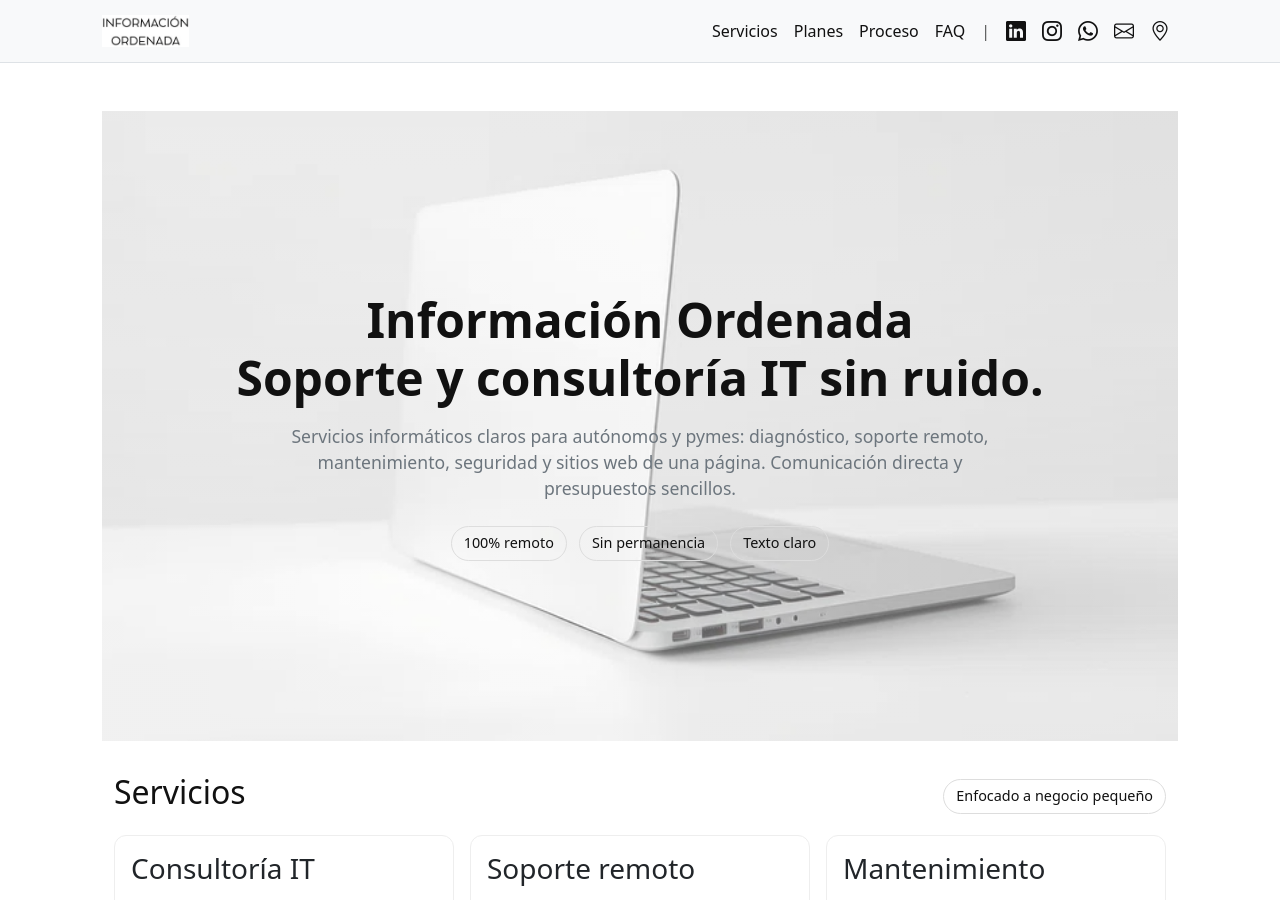
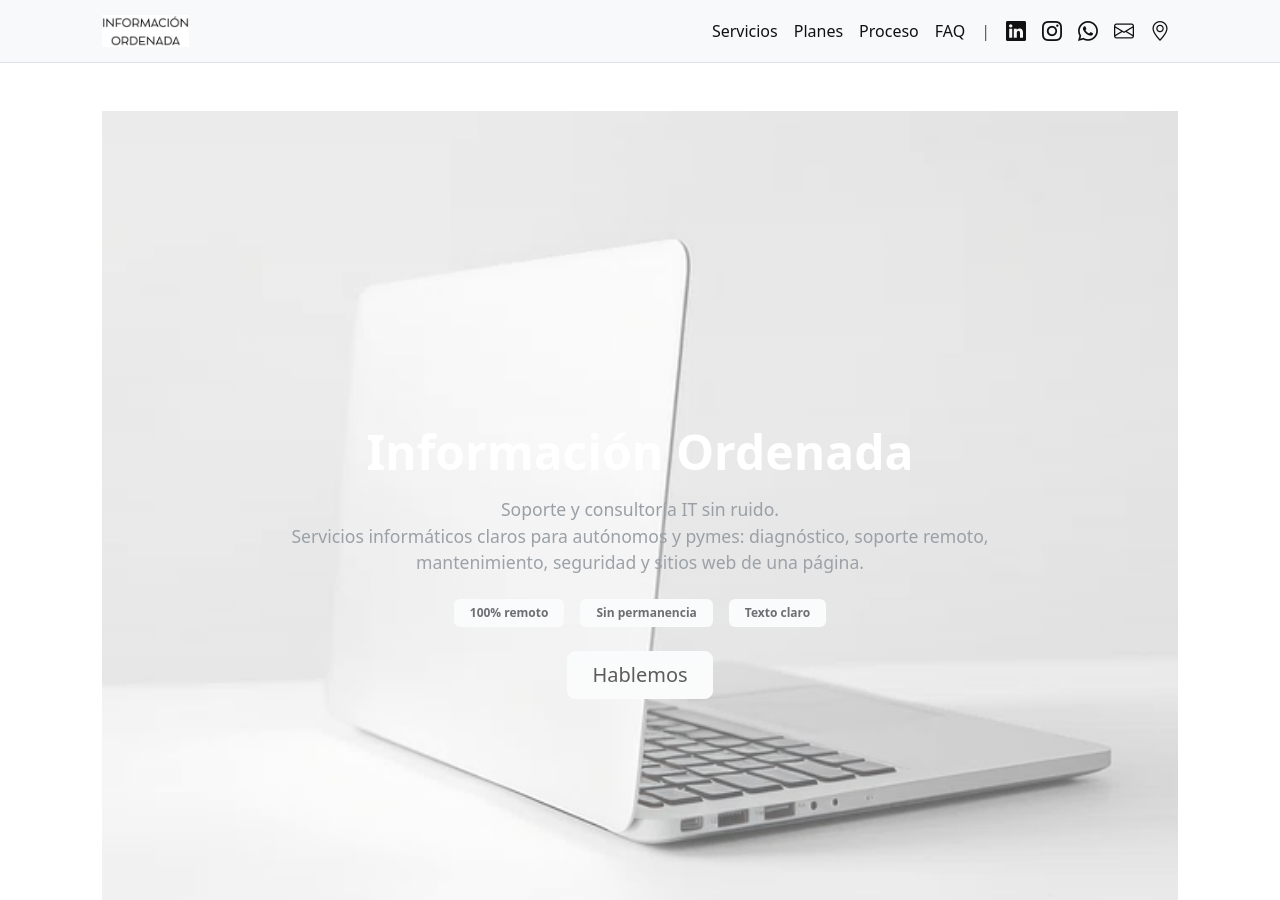
Before and after one commit to alexos-es/io, a Jekyll site: the page built from index.html, in a window 1280 px wide and 900 px high. Built offline with Jekyll 4.4.1, drawn with Linux system fonts in a browser that asks for light colours.

Commit message:
Update index.html

```diff
--- a/index.html
+++ b/index.html
@@ -4,17 +4,19 @@ layout: default
 description: "Soporte y consultoría IT sin ruido para autónomos y micro-pymes: diagnóstico, soporte remoto, mantenimiento, seguridad y webs de una página."
 ---
 
-<section class="hero" id="inicio">
-  <div class="hero-overlay">
-    <div class="container">
-      <h1>Información Ordenada<br/>Soporte y consultoría IT sin ruido.</h1>
-      <p>Servicios informáticos claros para autónomos y pymes: diagnóstico, soporte remoto, mantenimiento, seguridad y sitios web de una página. Comunicación directa y presupuestos sencillos.</p>
-      <div class="kpi">
-        <div class="item">100% remoto</div>
-        <div class="item">Sin permanencia</div>
-        <div class="item">Texto claro</div>
-      </div>
+<section class="hero d-flex align-items-center text-center bg-dark text-white" id="inicio" style="min-height: 100vh;">
+  <div class="container py-5">
+    <h1 class="display-4 fw-bold mb-3">Información Ordenada</h1>
+    <p class="lead mb-4">
+      Soporte y consultoría IT sin ruido.<br>
+      Servicios informáticos claros para autónomos y pymes: diagnóstico, soporte remoto, mantenimiento, seguridad y sitios web de una página.
+    </p>
+    <div class="d-flex justify-content-center gap-3 flex-wrap mb-4">
+      <span class="badge bg-light text-dark px-3 py-2">100% remoto</span>
+      <span class="badge bg-light text-dark px-3 py-2">Sin permanencia</span>
+      <span class="badge bg-light text-dark px-3 py-2">Texto claro</span>
     </div>
+    <a href="#contacto" class="btn btn-light btn-lg px-4">Hablemos</a>
   </div>
 </section>
 
```
